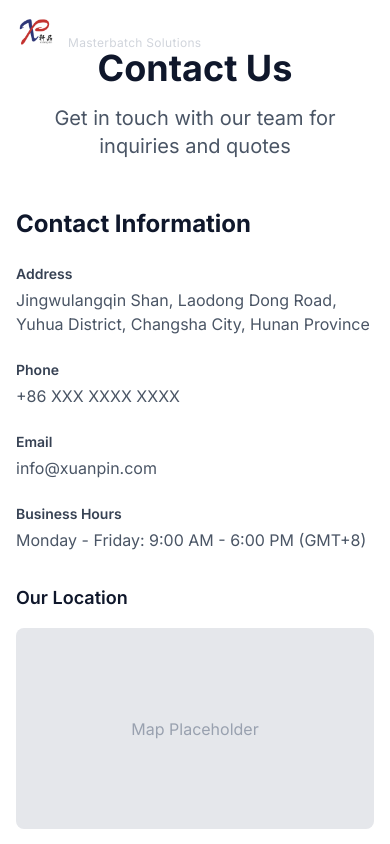
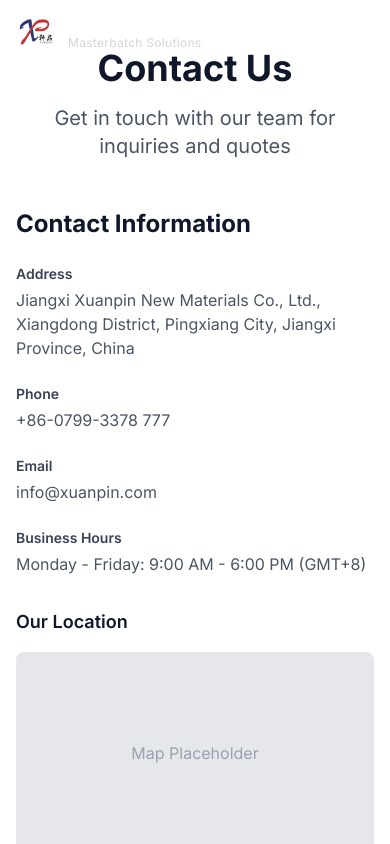
Before and after one commit to jingg8939-rgb/xuanpin-website, a Next.js app: page /en/contact in a window 390 px wide. Shown: the top 844 px of the page. Built offline with nearby package versions, Linux system fonts and the light colour scheme.

Commit message:
fix: 修复产品图片占位符、联系方式占位符
- ProductsClient: Product Image 占位符替换为真实产品图片
- ContactClient: 电话/邮箱/地址占位符替换为翻译引用
- zh/en.json: 添加 phoneValue, emailValue, 修正 addressValue

```diff
--- a/messages/en.json
+++ b/messages/en.json
@@ -349,11 +349,13 @@
     "info": {
       "title": "Contact Information",
       "address": "Address",
-      "addressValue": "Jingwulangqin Shan, Laodong Dong Road, Yuhua District, Changsha City, Hunan Province",
+      "addressValue": "Jiangxi Xuanpin New Materials Co., Ltd., Xiangdong District, Pingxiang City, Jiangxi Province, China",
       "phone": "Phone",
       "email": "Email",
       "hours": "Business Hours",
-      "hoursValue": "Monday - Friday: 9:00 AM - 6:00 PM (GMT+8)"
+      "hoursValue": "Monday - Friday: 9:00 AM - 6:00 PM (GMT+8)",
+      "phoneValue": "+86-0799-3378 777",
+      "emailValue": "info@xuanpin.com"
     },
     "form": {
       "title": "Send Us a Message",
--- a/messages/zh.json
+++ b/messages/zh.json
@@ -349,11 +349,13 @@
     "info": {
       "title": "联系信息",
       "address": "地址",
-      "addressValue": "中国江西省 江西轩品新材料有限公司",
+      "addressValue": "中国江西省萍乡市湘东区 江西轩品新材料有限公司",
       "phone": "电话",
       "email": "邮箱",
       "hours": "营业时间",
-      "hoursValue": "周一至周五：上午9:00 - 下午6:00（GMT+8）"
+      "hoursValue": "周一至周五：上午9:00 - 下午6:00（GMT+8）",
+      "phoneValue": "+86-0799-3378 777",
+      "emailValue": "info@xuanpin.com"
     },
     "form": {
       "title": "给我们留言",
--- a/src/app/[locale]/contact/ContactClient.tsx
+++ b/src/app/[locale]/contact/ContactClient.tsx
@@ -67,13 +67,13 @@ export default function ContactClient({
                 <h3 className="text-sm font-semibold text-gray-700 mb-1">
                   {t("info.phone")}
                 </h3>
-                <p className="text-gray-600">+86 XXX XXXX XXXX</p>
+                <p className="text-gray-600">{t("info.phoneValue")}</p>
               </div>
               <div>
                 <h3 className="text-sm font-semibold text-gray-700 mb-1">
                   {t("info.email")}
                 </h3>
-                <p className="text-gray-600">info@xuanpin.com</p>
+                <p className="text-gray-600">{t("info.emailValue")}</p>
               </div>
               <div>
                 <h3 className="text-sm font-semibold text-gray-700 mb-1">
--- a/src/app/[locale]/products/ProductsClient.tsx
+++ b/src/app/[locale]/products/ProductsClient.tsx
@@ -62,8 +62,8 @@ export default function ProductsPage({
               key={product.slug}
               className="bg-white rounded-lg shadow-sm hover:shadow-md transition-shadow overflow-hidden border border-gray-200"
             >
-              <div className="aspect-video bg-gray-200 flex items-center justify-center">
-                <span className="text-gray-400 text-sm">Product Image</span>
+              <div className="aspect-video bg-gray-100 overflow-hidden">
+                <img src={product.image} alt={product.name} className="w-full h-full object-cover" />
               </div>
               <div className="p-6">
                 <div className="text-sm text-[#C8102E] font-medium mb-2">
```
Also changed, not shown: 1 other file (tests, documents, lock files or other folders).
